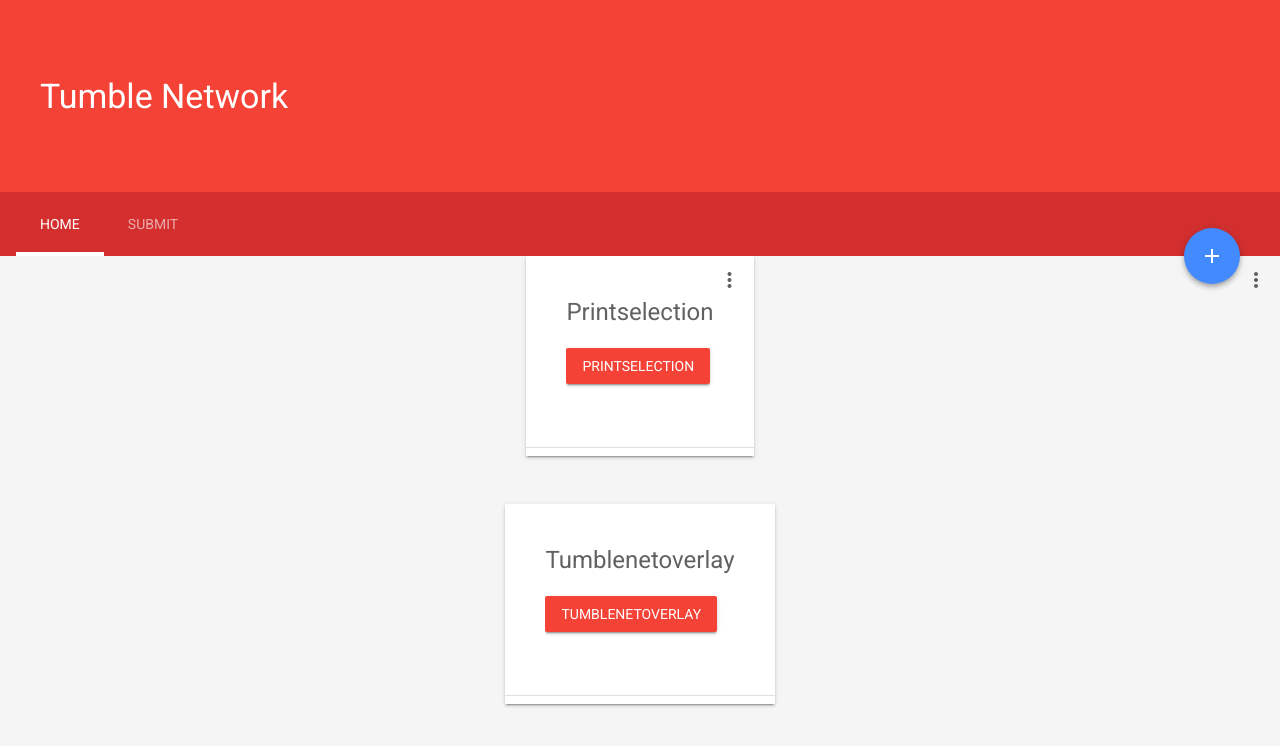
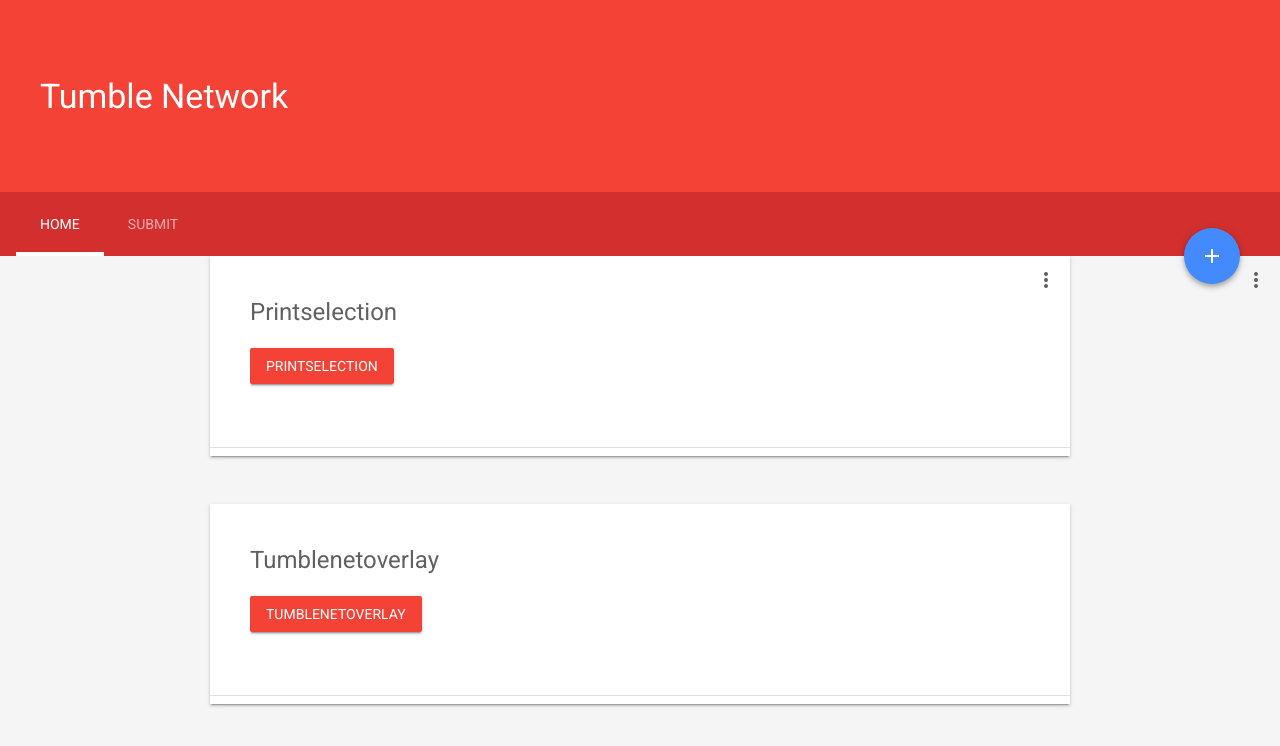
Before and after one commit to tumblenet/bookmarklets.tumblenet.ga, a Jekyll site: the page built from index.html, in a window 1280 px wide. Shown: the top 746 px of the page. Built offline with Jekyll 4.4.1, drawn with Linux system fonts in a browser that asks for light colours.

Commit message:
Update index.html

```diff
--- a/index.html
+++ b/index.html
@@ -1,7 +1,6 @@
 ---
 layout: default
 ---
-<div class="mdl-layout">
 {% for item in site.bookmarklets %}
 <section class="section--center mdl-grid mdl-grid--no-spacing mdl-shadow--2dp">
     <div class="mdl-card mdl-cell mdl-cell--12-col">
@@ -30,4 +29,3 @@ document.body.appendChild(document.createElement('script')).src='{{ site.url | r
     </ul>
 </section>
 {% endfor %}
-</div>
```
Lines whose indentation alone changed are shown as unchanged.
